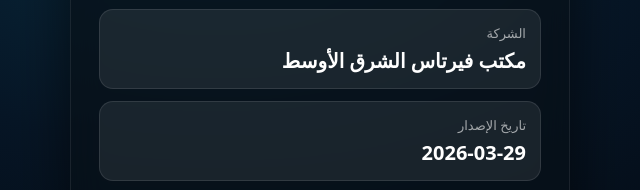
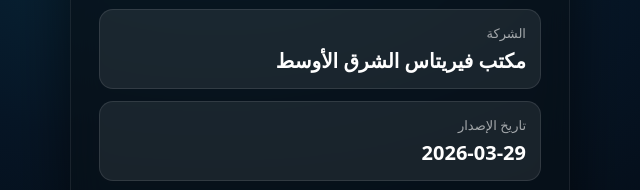
Before and after one commit to 75wgspsmd9-web/qr-site, a plain HTML site: page index.html in a window 1280 px wide. Shown: the part 349-539 px from the top of the page, 320-960 px from the left. Drawn offline with Linux system fonts and the light colour scheme.

Commit message:
Update index.html

```diff
--- a/index.html
+++ b/index.html
@@ -162,7 +162,7 @@
 <script>
   const file   = "temp_output_lLgDq7p.pdf";
   const permit = "5115";
-  const company= "مكتب فيرتاس الشرق الأوسط";
+  const company= "مكتب فيريتاس الشرق الأوسط";
   const issue  = "2026-03-29";
   const expire = "2026-04-19";
 
```
